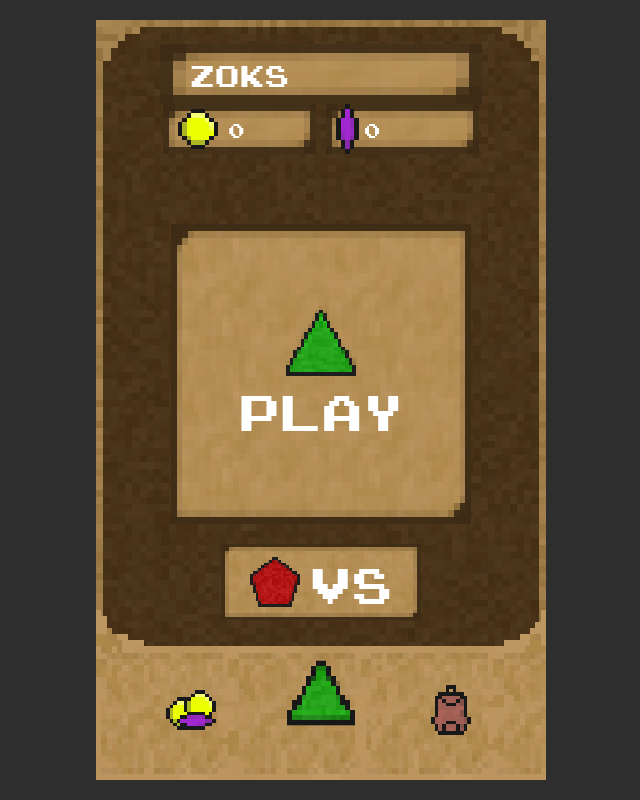
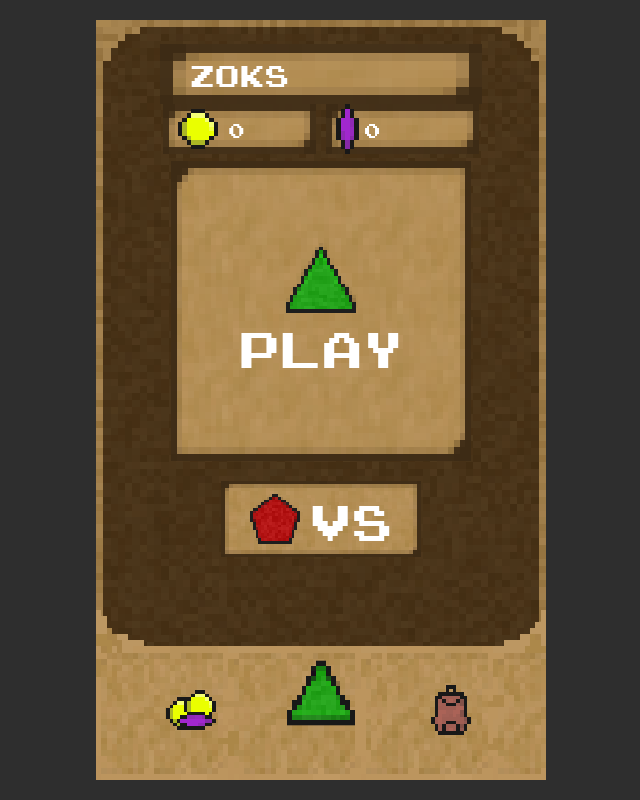
Before and after one commit to Zoksss/quickshape-react, a React (Create React App) app: page / in a window 1280 px wide. Shown: the whole page, without its empty margins (319-959 px from the left). Built offline with nearby package versions, Linux system fonts and the light colour scheme.

Commit message:
transitions, ui fixes

```diff
--- a/package.json
+++ b/package.json
@@ -9,6 +9,7 @@
     "react": "^18.2.0",
     "react-dom": "^18.2.0",
     "react-scripts": "5.0.1",
+    "react-spring": "^9.7.2",
     "sass": "^1.63.6",
     "web-vitals": "^2.1.4"
   },
--- a/src/Components/HomeScreen/HomeScreen.jsx
+++ b/src/Components/HomeScreen/HomeScreen.jsx
@@ -14,6 +14,8 @@ import Gem from "../../Icons/gem.png"
 import ShopTheme from './ShopTheme';
 import InvTheme from './InvTheme';
 
+import { useTransition, animated } from "react-spring"
+
 const HomeScreen = (props) => {
 
     const [isShop, setIsShop] = React.useState(false);
@@ -25,9 +27,24 @@ const HomeScreen = (props) => {
     const styleBtnWide = { backgroundImage: `url("${props.currentTheme.btnWideSRC}")` }
     const styleCenter = { backgroundImage: `url("${props.currentTheme.centerSRC}")` }
 
+    const transitionMain = useTransition(!isInv && !isShop, {
+        from: {  opacity: 0 },
+        enter: { opacity: 1 },
+        leave: {  opacity: 0 },
+    });
+    const transitionShop = useTransition(!isInv && isShop, {
+        from: { x: 150, y: 0, opacity: 0 },
+        enter: { x: 0, y: 0, opacity: 1 },
+        leave: { x: 150, y: 0, opacity: 0 },
+    });
+    const transitionInv = useTransition(isInv && !isShop, {
+        from: { x: -150, y: 0, opacity: 0 },
+        enter: { x: 0, y: 0, opacity: 1 },
+        leave: { x: -150, y: 0, opacity: 0 },
+    });
 
     return (
-        <div className="home-screen-container" style={styleBack}>
+        <div className="home-screen-container" style={styleBack} >
             <div className="home-screen-top">
                 <div className="nickname" style={styleTop}>
                     <p>Zoks</p>
@@ -44,7 +61,8 @@ const HomeScreen = (props) => {
                 </div>
             </div>
 
-            {isShop && !isInv && <div className="shop-container" >
+            {transitionShop((style, item) =>
+                item ? <animated.div style={style} className="shop-container" >
                     <button className="center-shape-image shop-promo" style={styleCenter}>
                         <p className="shop-promo-title">ALPHA THEME</p>
                         <div className="promo-reward-row">
@@ -57,23 +75,27 @@ const HomeScreen = (props) => {
                         <p className="shop-promo-desc">CLAIM FOR FREE!</p>
                     </button>
                     <div className="theme-shop-contianer">
-                    <ShopTheme price={props.themesData.find(o=>o.themeName==="SciFi").price} img={props.themesData.find(o=>o.themeName==="SciFi").placeholder} namee={"SciFi"} buyTheme={props.buyTheme} isCheckmark={(props.unlockedThemes.filter(themeName => themeName === "SciFi")).length?true:false}/>
-                    <ShopTheme price={props.themesData.find(o=>o.themeName==="Matrix").price} img={props.themesData.find(o=>o.themeName==="Matrix").placeholder} namee={"Matrix"} buyTheme={props.buyTheme} isCheckmark={props.unlockedThemes.filter(themeName => themeName === "Matrix").length?true:false}/>
-                    <ShopTheme price={props.themesData.find(o=>o.themeName==="Desert").price} img={props.themesData.find(o=>o.themeName==="Desert").placeholder} namee={"Desert"} gems={true} buyTheme={props.buyTheme} isCheckmark={props.unlockedThemes.filter(themeName => themeName === "Desert").length?true:false}/>
-                    <ShopTheme price={props.themesData.find(o=>o.themeName==="Japan").price} img={props.themesData.find(o=>o.themeName==="Desert").placeholder} namee={"Japan"} buyTheme={props.buyTheme} isCheckmark={props.unlockedThemes.filter(themeName => themeName === "Japan").length?true:false}/>
+                        <ShopTheme price={props.themesData.find(o => o.themeName === "SciFi").price} img={props.themesData.find(o => o.themeName === "SciFi").placeholder} namee={"SciFi"} buyTheme={props.buyTheme} isCheckmark={(props.unlockedThemes.filter(themeName => themeName === "SciFi")).length ? true : false} />
+                        <ShopTheme price={props.themesData.find(o => o.themeName === "Matrix").price} img={props.themesData.find(o => o.themeName === "Matrix").placeholder} namee={"Matrix"} buyTheme={props.buyTheme} isCheckmark={props.unlockedThemes.filter(themeName => themeName === "Matrix").length ? true : false} />
+                        <ShopTheme price={props.themesData.find(o => o.themeName === "Desert").price} img={props.themesData.find(o => o.themeName === "Desert").placeholder} namee={"Desert"} gems={true} buyTheme={props.buyTheme} isCheckmark={props.unlockedThemes.filter(themeName => themeName === "Desert").length ? true : false} />
+                        <ShopTheme price={props.themesData.find(o => o.themeName === "Japan").price} img={props.themesData.find(o => o.themeName === "Desert").placeholder} namee={"Japan"} buyTheme={props.buyTheme} isCheckmark={props.unlockedThemes.filter(themeName => themeName === "Japan").length ? true : false} />
                     </div>
-            </div>}
+                </animated.div> : ""
+            )}
 
-            {isInv && !isShop && <div className="inv-container">
+            {transitionInv((style, item) =>
+                item ? <animated.div style={style} className="inv-container">
                     <p className="inv-promo-desc">THEME INVENTROY ({props.unlockedThemes.length}/34)</p>
                     <div className="theme-inv-contianer">
                         {props.unlockedThemes.map((themeName, i) => (
-            <InvTheme img={props.themesData.find(o=>o.themeName===themeName).placeholder} themeName = {themeName} key={i} equipTheme={props.buyTheme} />))}
+                            <InvTheme img={props.themesData.find(o => o.themeName === themeName).placeholder} themeName={themeName} key={i} equipTheme={props.buyTheme} />))}
                     </div>
-            </div>}
+                </animated.div> : ""
+            )}
 
 
-            {!isShop && !isInv && <>
+            {transitionMain((style, item) =>
+                item ? <animated.div className="home-wrapper" style={style}>
 
                     <button className="center-shape-image" onClick={() => props.startGame()} style={styleCenter}>
                         <img src={Triangle} alt="circle" />
@@ -83,14 +105,14 @@ const HomeScreen = (props) => {
                         <img src={Pentagon} alt="circle" />
                         <p>VS</p>
                     </button>
-            </>
-            }
+                </animated.div> : ""
+            )}
             <div className="home-screen-bottom" style={styleNav}>
                 <button onClick={() => { setIsShop(true); setIsInv(false) }} className={`home-shop-button ${isShop ? "active" : ""}`}><img src={Shop} alt="shop" /></button>
                 <button onClick={() => { setIsShop(false); setIsInv(false); }} className={`home-play-button ${!isShop && !isInv ? "active" : ""}`}><img src={Main} alt="shop" /></button>
                 <button onClick={() => { setIsShop(false); setIsInv(true) }} className={`home-inventory-button ${isInv ? "active" : ""}`}><img src={Inventory} alt="shop" /></button>
             </div>
-        </div>
+        </div >
     );
 }
 
--- a/src/Components/HomeScreen/HomeScreen.scss
+++ b/src/Components/HomeScreen/HomeScreen.scss
@@ -56,6 +56,17 @@
                 }
             }
         }
+    }
+
+    .home-wrapper{
+        display: flex;
+        justify-content: center;
+        align-items: center;
+        flex-direction: column;
+        position: absolute;
+        left: 50%;
+        top: 40%;
+        transform: translate(-50%, -50%);
     }
 
     .center-shape-image {
@@ -176,6 +187,8 @@
     justify-content: center;
     align-items: center;
     flex-direction: column;
+    width: 100%;
+    z-index: 99;
     .shop-promo {
         margin: 30px 0 0 0 !important;
         height: 200px !important;
@@ -224,6 +237,8 @@
         flex-wrap: wrap;
         justify-content: center;
         margin-top: 20px;
+        width: 100%;
+        height: 100%;
         .theme-shop-button {
             position: relative;
             margin-top: 10px;
@@ -266,8 +281,14 @@
     justify-content: center;
     align-items: center;
     flex-direction: column;
+    position: absolute;
+    margin: 10vh auto;
+    width: 80%;
+    z-index: 99;
+
     .inv-promo-desc {
         color: white;
+       margin-top: 30px;
     }
     .theme-inv-contianer {
         display: grid;
```
Also changed, not shown: 1 other file (tests, documents, lock files or other folders). Lines whose indentation alone changed are shown as unchanged.
